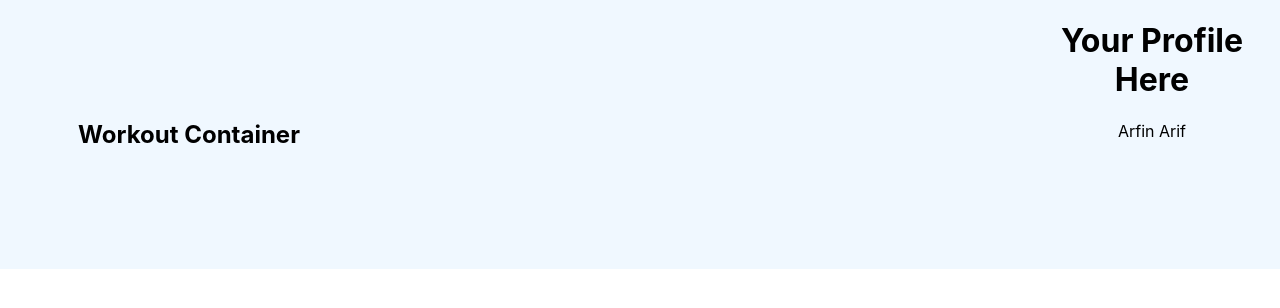
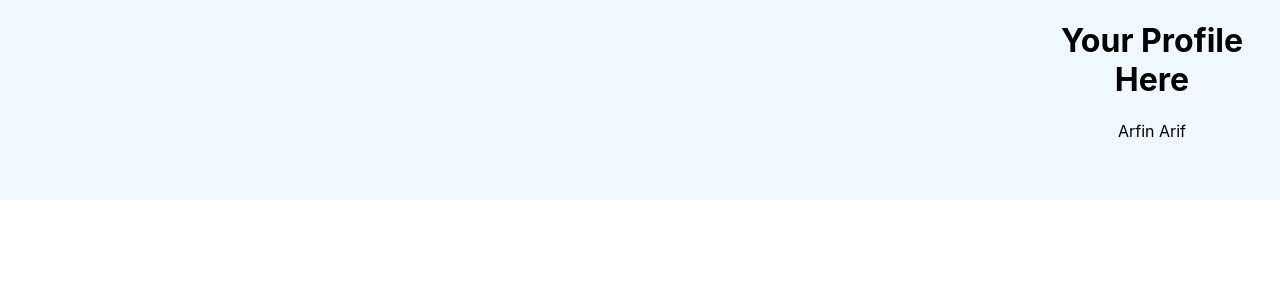
Before and after one commit to arfin-arif/daily-fitness, a React (Create React App) app: page / in a window 1280 px wide. Shown: the top 308 px of the page. Built offline with nearby package versions, Linux system fonts and the light colour scheme; no server answers.

Commit message:
data loading error fixed

```diff
--- a/src/components/Body/Body.js
+++ b/src/components/Body/Body.js
@@ -1,12 +1,12 @@
 import React, { useEffect, useState } from 'react';
-
+// import Workouts from '../Workouts/Workouts';
 import './Body.css'
 const Body = () => {
 
     const [workouts, setWorkouts] = useState([]);
 
     useEffect(() => {
-        fetch('assignment.json')
+        fetch('workout.json')
             .then(res => res.json())
             .then(data => setWorkouts(data))
     }, [])
@@ -15,7 +15,9 @@ const Body = () => {
         <div className='main-container'>
             <div className="workout-container">
 
-                <h2>Workout Container</h2>
+                {
+                    workouts.map(workout => console.log(workout))
+                }
 
             </div>
             <div className="profile-container">
```
